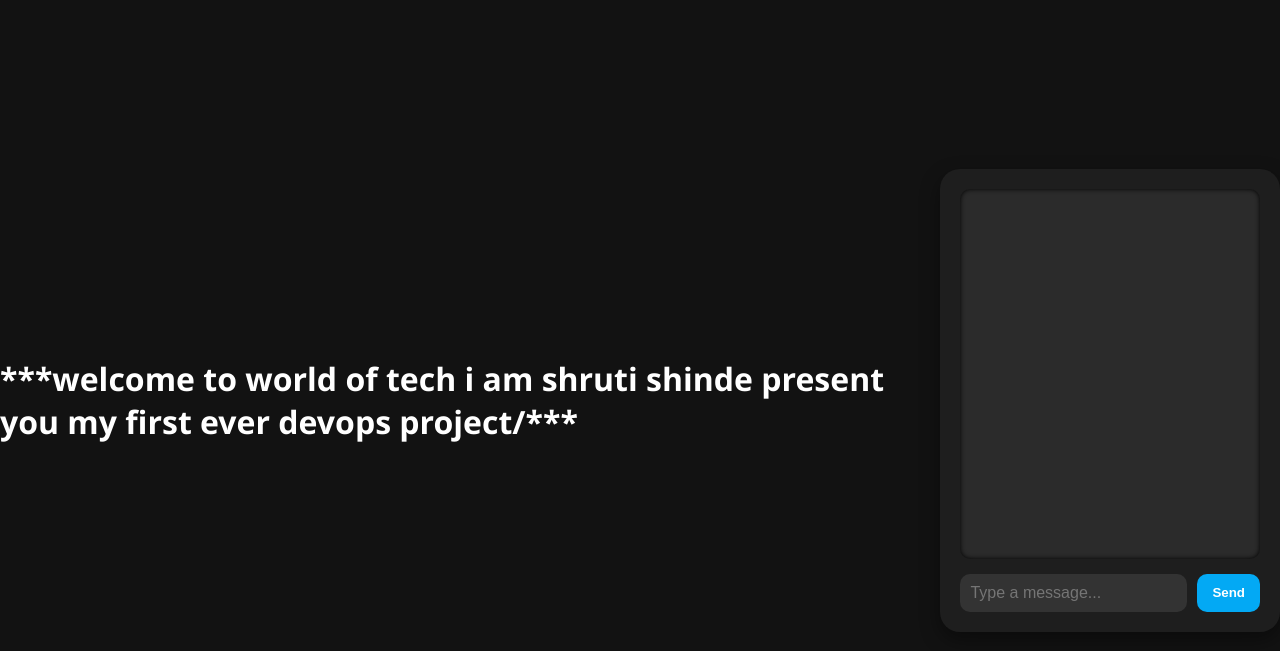
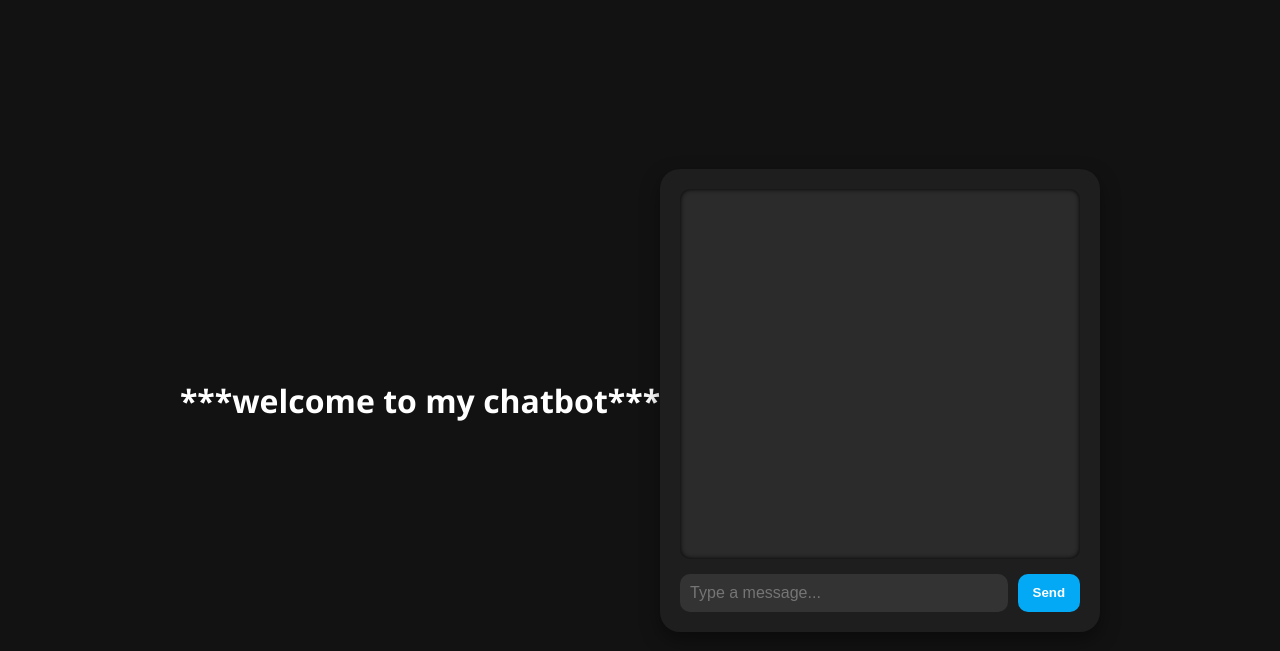
Before and after one commit to shruti222-2/flask_chatbot_ci-cd, a Flask app: page / in a window 1280 px wide. Shown: the top 651 px of the page. Run offline with Flask 3, Linux system fonts and the light colour scheme.

Commit message:
Update index.html

```diff
--- a/templates/index.html
+++ b/templates/index.html
@@ -3,7 +3,7 @@
 <head>
   <meta charset="UTF-8">
   <title>chatbot</title>
-  <h1>***welcome to world of tech i am shruti shinde present you my first ever devops project/***</h1>
+  <h1>***welcome to my chatbot***</h1>
   <link rel="stylesheet" href="{{ url_for('static', filename='style.css') }}">
 </head>
 <body>
```
